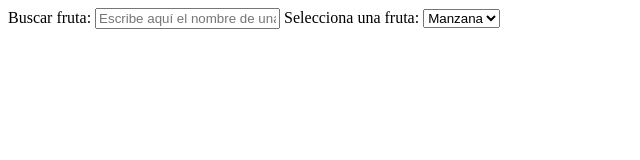
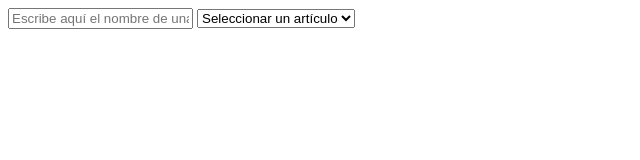
Before and after one commit to leonelmarinaro/listadoKioscoWeb, a plain HTML site: page index.html in a window 1280 px wide. Shown: the whole page, without its empty margins (0-640 px from the left). Drawn offline with Linux system fonts and the light colour scheme.

Commit message:
Remove labels

```diff
--- a/index.html
+++ b/index.html
@@ -7,10 +7,11 @@
     <title>Document</title>
   </head>
   <body>
-    <label for="buscar-frutas">Buscar fruta:</label>
+    <!-- <label for="buscar-frutas">Buscar:</label> -->
     <input type="text" id="buscar-frutas" placeholder="Escribe aquí el nombre de una fruta" />
-    <label for="frutas">Selecciona una fruta:</label>
+    <!-- <label for="frutas">Selecciona una fruta:</label> -->
     <select id="frutas">
+      <option value="" disabled selected>Seleccionar un artículo</option>
       <option value="Manzana">Manzana</option>
       <option value="Banana">Banana</option>
       <option value="Naranja">Naranja</option>
```
